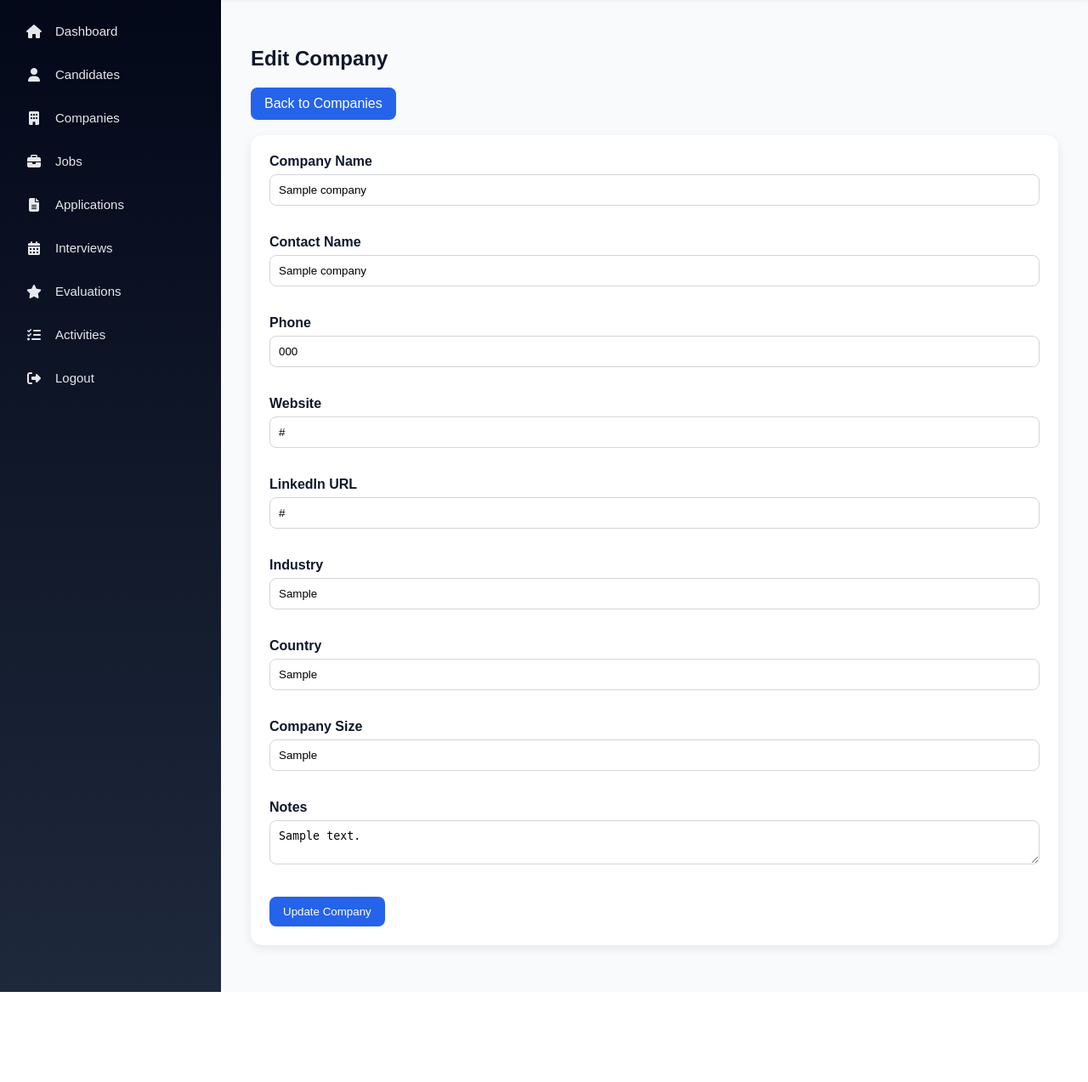
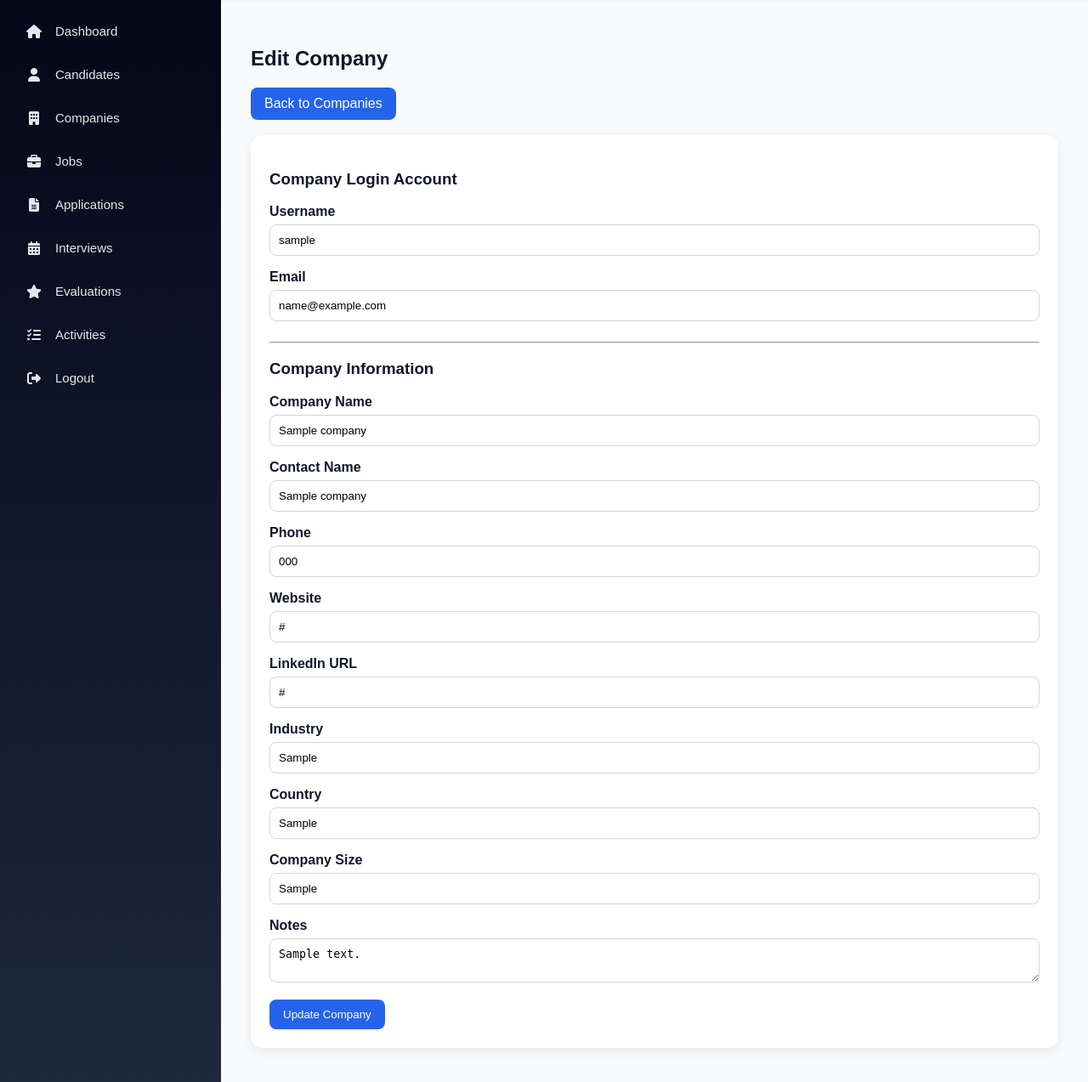
Before and after one commit to reemsaijary/Recruitment-CRM, a Django app: page /companies/1/edit/ in a window 1280 px wide. Shown: the part 73-1346 px from the top of the page at 85% size. Before the commit the page ends 1240 px from the top, so only its background shows below. Run offline with Django 5.2, Linux system fonts and the light colour scheme; a user stored in the database is signed in; tables that the repository leaves empty hold one stand-in row (values such as "Sample post").

Commit message:
Update company module with user login integration

```diff
--- a/backend/core/templates/core/admin_dashboard/companies/edit_company.html
+++ b/backend/core/templates/core/admin_dashboard/companies/edit_company.html
@@ -8,38 +8,52 @@
 
 <br><br>
 
+{% if error %}
+    <p style="color:red;">{{ error }}</p>
+{% endif %}
+
 <div class="card">
     <form method="POST">
         {% csrf_token %}
 
-        <label>Company Name</label><br>
-        <input type="text" name="company_name" value="{{ company.company_name }}" required><br><br>
+        <h3>Company Login Account</h3>
 
-        <label>Contact Name</label><br>
-        <input type="text" name="contact_name" value="{{ company.contact_name }}" required><br><br>
+        <label>Username</label>
+        <input type="text" name="username" value="{% if company.user %}{{ company.user.username }}{% endif %}" required>
 
+        <label>Email</label>
+        <input type="email" name="email" value="{% if company.user %}{{ company.user.email }}{% endif %}" required>
 
+        <hr>
 
-        <label>Phone</label><br>
-        <input type="text" name="phone" value="{{ company.phone }}" required><br><br>
+        <h3>Company Information</h3>
 
-        <label>Website</label><br>
-        <input type="url" name="website" value="{{ company.website }}"><br><br>
+        <label>Company Name</label>
+        <input type="text" name="company_name" value="{{ company.company_name }}" required>
 
-        <label>LinkedIn URL</label><br>
-        <input type="url" name="linkedin_url" value="{{ company.linkedin_url }}"><br><br>
+        <label>Contact Name</label>
+        <input type="text" name="contact_name" value="{{ company.contact_name }}" required>
 
-        <label>Industry</label><br>
-        <input type="text" name="industry" value="{{ company.industry }}" required><br><br>
+        <label>Phone</label>
+        <input type="text" name="phone" value="{{ company.phone }}" required>
 
-        <label>Country</label><br>
-        <input type="text" name="country" value="{{ company.country }}" required><br><br>
+        <label>Website</label>
+        <input type="url" name="website" value="{{ company.website }}">
 
-        <label>Company Size</label><br>
-        <input type="text" name="company_size" value="{{ company.company_size }}"><br><br>
+        <label>LinkedIn URL</label>
+        <input type="url" name="linkedin_url" value="{{ company.linkedin_url }}">
 
-        <label>Notes</label><br>
-        <textarea name="notes">{{ company.notes }}</textarea><br><br>
+        <label>Industry</label>
+        <input type="text" name="industry" value="{{ company.industry }}" required>
+
+        <label>Country</label>
+        <input type="text" name="country" value="{{ company.country }}" required>
+
+        <label>Company Size</label>
+        <input type="text" name="company_size" value="{{ company.company_size }}">
+
+        <label>Notes</label>
+        <textarea name="notes">{{ company.notes }}</textarea>
 
         <button type="submit" class="btn">Update Company</button>
     </form>
--- a/backend/core/views/admin_views/company_views.py
+++ b/backend/core/views/admin_views/company_views.py
@@ -1,6 +1,8 @@
 from django.shortcuts import render, redirect, get_object_or_404
 from core.models import Company
 from core.decorators import role_required
+from django.contrib.auth.models import User
+from core.models import Profile
 
 # Display all companies
 @role_required(['admin'])
@@ -16,7 +18,38 @@ def companies_list(request):
 @role_required(['admin'])
 def add_company(request):
     if request.method == 'POST':
+
+        username = request.POST.get('username')
+        email = request.POST.get('email')
+        password = request.POST.get('password')
+
+        # CHECK USERNAME
+        if User.objects.filter(username=username).exists():
+            return render(request,
+                'core/admin_dashboard/companies/add_company.html',
+                {'error': 'Username already exists'}
+            )
+
+        # CHECK EMAIL
+        if User.objects.filter(email=email).exists():
+            return render(request,
+                'core/admin_dashboard/companies/add_company.html',
+                {'error': 'Email already exists'}
+            )
+
+        user = User.objects.create_user(
+            username=username,
+            email=email,
+            password=password
+        )
+
+        Profile.objects.create(
+            user=user,
+            role='company'
+        )
+
         Company.objects.create(
+            user=user,
             company_name=request.POST.get('company_name'),
             contact_name=request.POST.get('contact_name'),
             phone=request.POST.get('phone'),
@@ -73,7 +106,11 @@ def delete_company(request, company_id):
     company = get_object_or_404(Company, id=company_id)
 
     if request.method == 'POST':
-        company.delete()
+        if company.user:
+            company.user.delete()
+        else:
+            company.delete()
+
         return redirect('companies_list')
 
     return render(request, 'core/admin_dashboard/companies/delete_company.html', {
```
Also changed, not shown: backend/core/templates/core/admin_dashboard/companies/add_company.html (+16 -1 lines), backend/core/templates/core/admin_dashboard/companies/company_details.html (+24 -2 lines), backend/core/templates/core/admin_dashboard/companies/list_companies.html (+17 -2 lines).
